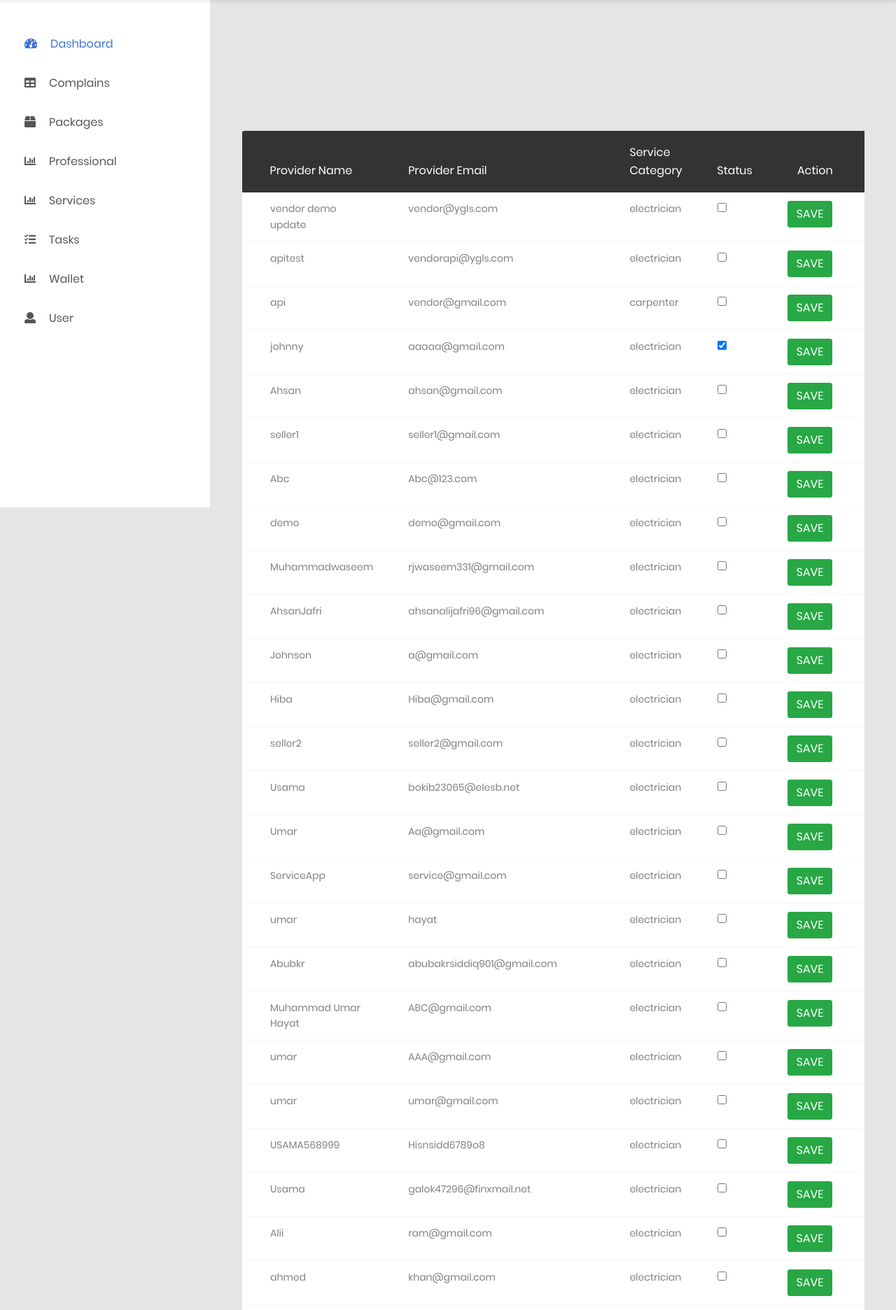
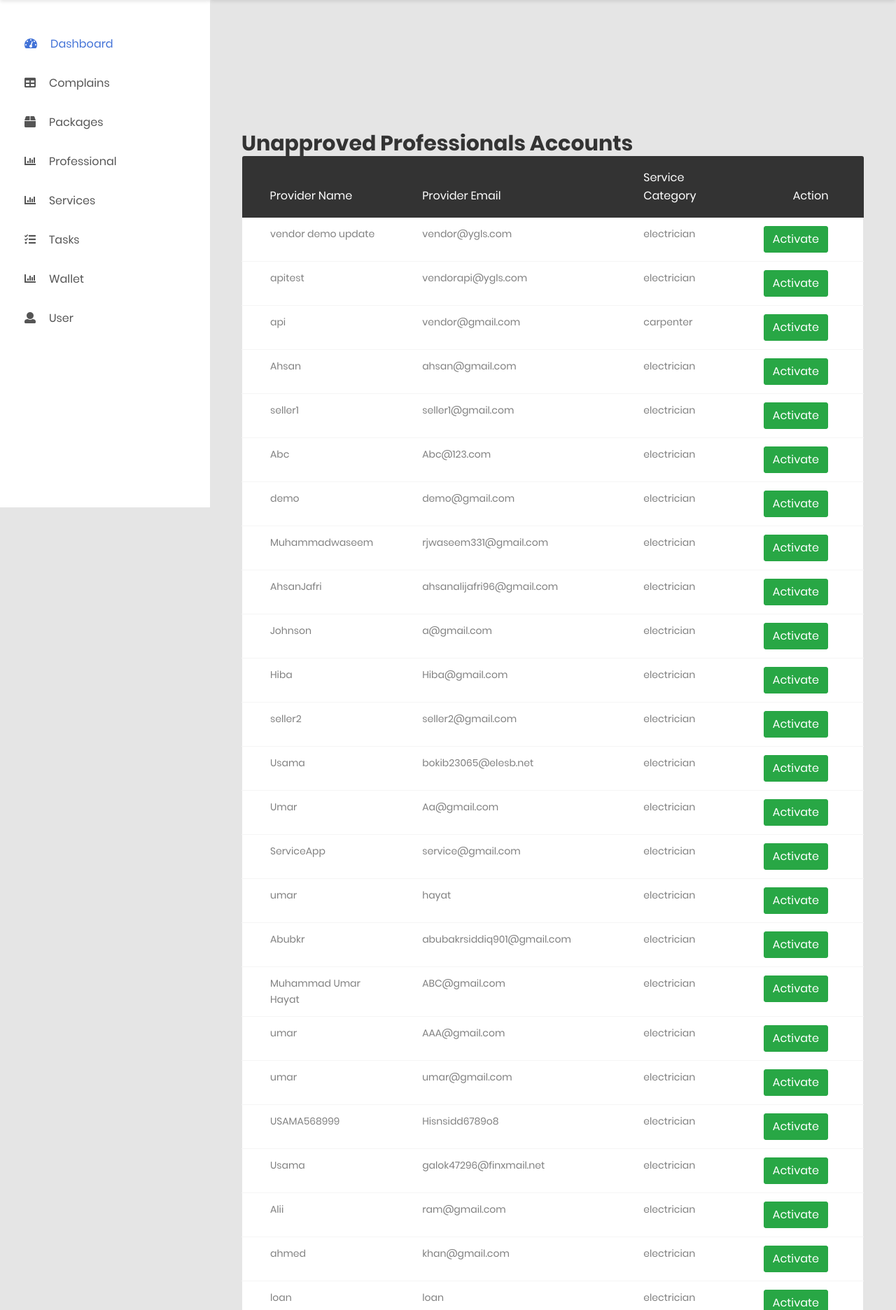
Before and after one commit to daskon/hscodeditors, a PHP site: page /admin/professional.php in a window 1280 px wide. Shown: the part 75-1947 px from the top of the page at 70% size. Run offline with PHP 8.4, Linux system fonts and the light colour scheme; a user stored in the database is signed in; data comes from the database, SQL or seed files in the repository.

Commit message:
professionals account activation by admin

```diff
--- a/admin/professional.php
+++ b/admin/professional.php
@@ -328,13 +328,14 @@ header('Content-Type: text/html; charset=utf-8' );
                             <div class="col-md-12">
                                 <!-- DATA TABLE-->
                                 <div class="table-responsive m-b-40">
+                                    <h2>Unapproved Professionals Accounts</h2>
+                                <form method="get" action="">
                                     <table class="table table-borderless table-data3">
                                         <thead>
                                             <tr>
                                                 <th>Provider Name</th>
                                                 <th>Provider Email</th>
                                                 <th>Service Category</th>
-                                                <th>Status</th>
                                                 <th>Action</th>
                                             </tr>
                                         </thead>
@@ -347,25 +348,20 @@ $con->set_charset("UTF8");
 
 $sql = "SELECT v.vendor_id, v.vendor_name, v.vendor_email, s.cat_name, v.status
         FROM vendor v , service_category s
-        WHERE v.cat_id = s.cat_id";
+        WHERE v.cat_id = s.cat_id AND v.status = 0";
 
 $result = $con->query($sql);
 
 while ($fetch = mysqli_fetch_assoc($result)) {
 
     echo
-    "<form method='post'>
-    <tr><td>".$fetch['vendor_name'] . "</td>
+    "<tr><td>".$fetch['vendor_name'] . "</td>
     <td>". $fetch['vendor_email'] ."</td>
     <td>". $fetch['cat_name'] ."</td>
     <td>
-    <input type='checkbox' id='status' value='". $fetch['vendor_id']."' ".($fetch['status'] == 1 ? 'checked':' ').">
+     <button type='submit' id='rowid' name='rowid' class='btn btn-success' value='". $fetch['vendor_id'] ."'>Activate</button>
     </td>
-    <td>
-     <input type='submit' name='save' value='SAVE' class='btn btn-success' >
-    </td>
-    </tr>
-    </form>";
+    </tr>";
 
 }
 
@@ -373,12 +369,58 @@ while ($fetch = mysqli_fetch_assoc($result)) {
 
                                         </tbody>
                                     </table>
+                                </form>
                                 </div>
                                 <!-- END DATA TABLE-->
 
 
+                    </div>
 
-                        <div class="row">
+                    <div class="col-md-12">
+                                <!-- DATA TABLE-->
+                                <div class="table-responsive m-b-40">
+                                    <h2>Approved Professionals Accounts</h2>
+                                    <table class="table table-borderless table-data3">
+                                        <thead>
+                                            <tr>
+                                                <th>Provider Name</th>
+                                                <th>Provider Email</th>
+                                                <th>Service Category</th>
+                                                <th>Status</th>
+                                            </tr>
+                                        </thead>
+                                        <tbody>
+
+                                        <?php
+
+include 'connect.php';
+$con->set_charset("UTF8");
+
+$sql = "SELECT v.vendor_id, v.vendor_name, v.vendor_email, s.cat_name, v.status
+        FROM vendor v , service_category s
+        WHERE v.cat_id = s.cat_id AND v.status = 1";
+
+$result = $con->query($sql);
+
+while ($fetch = mysqli_fetch_assoc($result)) {
+
+    echo
+    "<tr><td>".$fetch['vendor_name'] . "</td>
+    <td>". $fetch['vendor_email'] ."</td>
+    <td>". $fetch['cat_name'] ."</td>
+    <td>
+    <span class='label label-success'>Activated</span>
+    </td>
+    </tr>";
+
+}
+
+?>
+                                        </tbody>
+                                    </table>
+                                </div>
+
+                                <div class="row">
                             <div class="col-md-12">
                                 <div class="copyright">
                                     <p>Copyright @ 2020 HS Codeditors. All rights reserved. Template by <a href="https://hibasheikh.com">HS </a> & <a href="https://www.thecodeditors.com">Codeditors</a>.</p>
@@ -425,17 +467,15 @@ while ($fetch = mysqli_fetch_assoc($result)) {
 
 //change the vendor status
 
-if(isset($_POST['save'])){
-
-$id = 1;
-
-//echo $id;
+if(isset($_GET['rowid'])){
 
 include 'connect.php';
 
-$update_query = "UPDATE vendor SET status='$id' WHERE vendor_id='$id'";
+$vid = $_GET['rowid'];
 
-$upadte_result = $con->query($update_query);
+    $update_query = "UPDATE vendor SET status=1 WHERE vendor_id='$vid'";
+
+    $con->query($update_query);
 
 }
 
```
Also changed, not shown: 1 other file.
